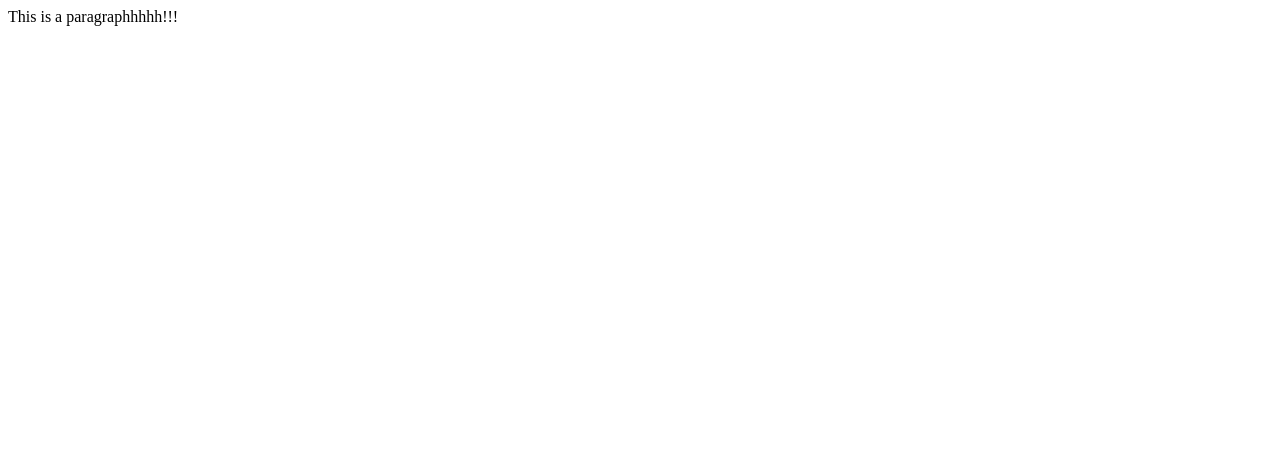
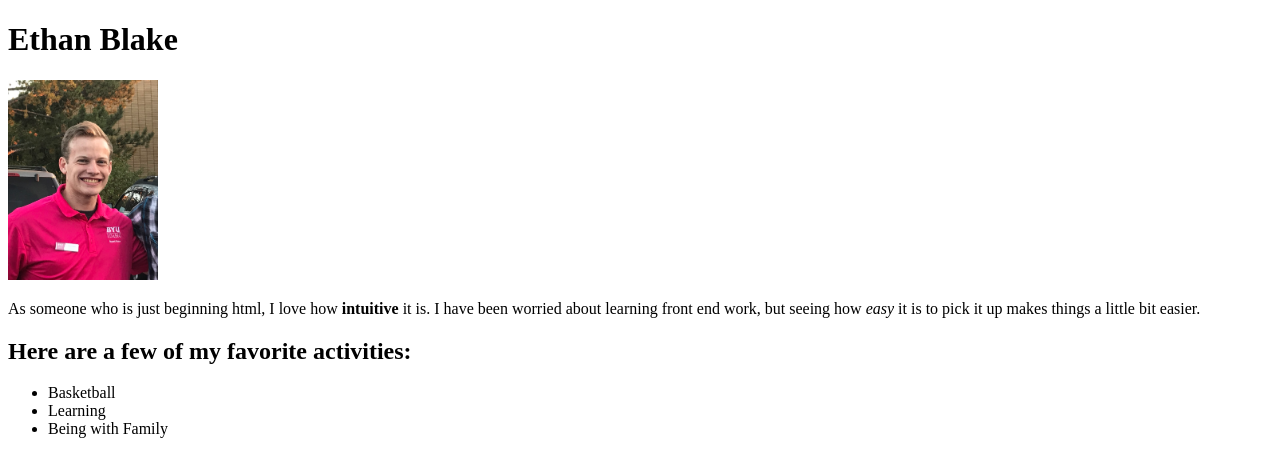
Before and after one commit to ethan161/wdd130, a plain HTML site: page index.html in a window 1280 px wide. Drawn offline with Linux system fonts and the light colour scheme.

Commit message:
W01 Assignment Completion

```diff
--- a/index.html
+++ b/index.html
@@ -1,5 +1,27 @@
-<html>
-    <body>
-        <p>This is a paragraphhhhh!!!</p>
-    </body>
+<!DOCTYPE html>
+<html lang="en">
+  <head>
+    <meta charset="UTF-8" />
+    <meta name="viewport" content="width=device-width, initial-scale=1.0" />
+    <title>WDD 130 - Ethan Blake</title>
+  </head>
+  <body>
+    <h1>Ethan Blake</h1>
+    <img
+      src="images/ethan.jpg"
+      alt="Ethan Blake Profile Picture"
+      style="width: 150px"
+    />
+    <p>
+      As someone who is just beginning html, I love how <strong>intuitive</strong> it is. I have
+      been worried about learning front end work, but seeing how <em>easy</em> it is to
+      pick it up makes things a little bit easier.
+    </p>
+    <h2>Here are a few of my favorite activities:</h2>
+    <ul>
+      <li>Basketball</li>
+      <li>Learning</li>
+      <li>Being with Family</li>
+    </ul>
+  </body>
 </html>
```
Also changed, not shown: images/ethan.jpg (added).
